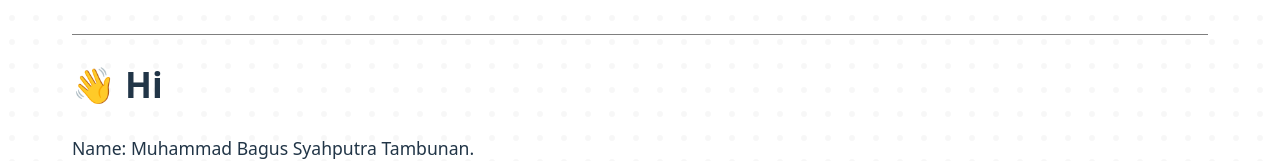
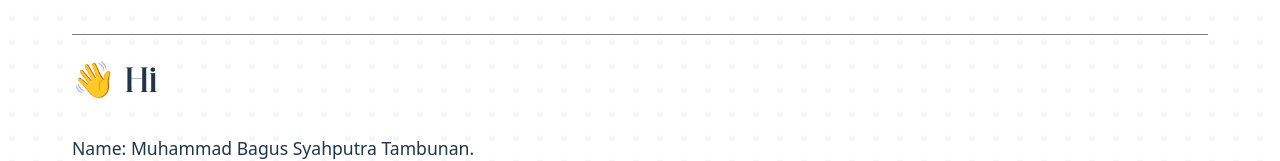
Before and after one commit to bagustambunan/software-engineer-portfolio-web, a React (Vite) app: page / in a window 1280 px wide. Shown: the part 138-299 px from the top of the page. Built offline with nearby package versions, Linux system fonts and the light colour scheme.

Commit message:
font: Rosaline

```diff
--- a/src/components/PageTitle/index.tsx
+++ b/src/components/PageTitle/index.tsx
@@ -1,4 +1,5 @@
 import { useEffect } from "react";
+import styles from "./style.module.css";
 
 export default function PageTitle({ title, description }: { title: string, description?: string }) {
   useEffect(() => {
@@ -7,7 +8,7 @@ export default function PageTitle({ title, description }: { title: string, descr
 
   return (
     <div>
-      <h1>{title}</h1>
+      <h1 className={styles.pageTitle}>{title}</h1>
       {description && <p><i>{description}</i></p>}
     </div>
   )
--- /dev/null
+++ b/src/components/PageTitle/style.module.css
@@ -0,0 +1,3 @@
+.pageTitle {
+  font-family: 'Rosaline';
+}
--- a/src/index.css
+++ b/src/index.css
@@ -1,3 +1,11 @@
+@font-face {
+  font-family: 'Rosaline';
+  src: url('/fonts/Rosaline.otf') format('opentype');
+  font-weight: normal;
+  font-style: normal;
+  font-display: swap;
+}
+
 :root {
   --background-image: url('/images/paper-white.png');
 
@@ -17,6 +25,9 @@
   color-scheme: light dark;
   color: var(--text-color);
   background-color: var(--background-color);
+  background-image: var(--background-image);
+  background-repeat: repeat;
+  background-size: 24px 24px;
 
   font-synthesis: none;
   text-rendering: optimizeLegibility;
@@ -62,10 +73,6 @@ body {
   margin: 0;
   display: flex;
   padding: var(--app-padding);
-  background-image: var(--background-image);
-  background-repeat: repeat;
-  background-size: 24px 24px;
-  min-height: 100vh;
 }
 
 hi, h2 {
```
Also changed, not shown: public/fonts/Rosaline.otf (added), public/images/paper-white.png.
